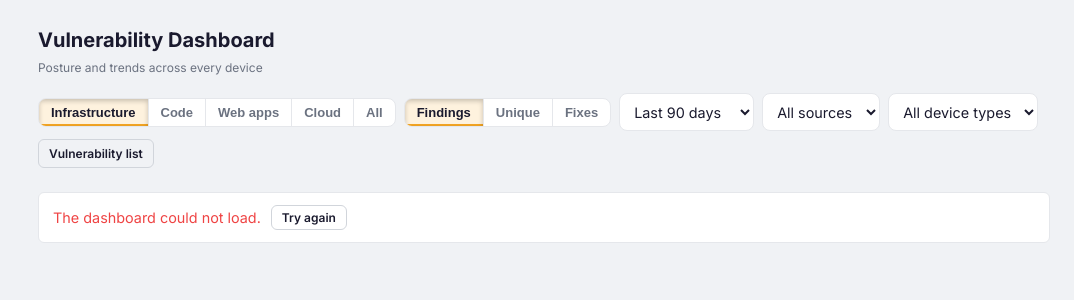
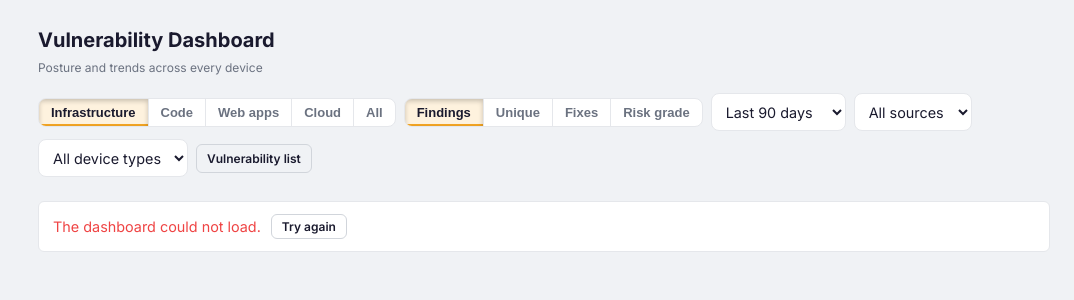
Before and after one commit to hackrange/ctem, a FastAPI app: template api/web/templates/pages/vuln_dashboard.html in a window 1280 px wide. Shown: the part 60-360 px from the top of the page, without its empty margins (206-1280 px from the left). Run offline with FastAPI, Linux system fonts and the light colour scheme; the template is opened without the code that fills it, so the values that code supplies are empty; parts of the project's set-up code (start-up, migrations or seed data) failed here and were passed over; some libraries are stand-ins or nearby versions.

Commit message:
feat: vulnerability dashboard Risk grade view (open findings F to A, each card opens the list at that grade); release 1.14.1

```diff
--- a/api/core/config.py
+++ b/api/core/config.py
@@ -65,7 +65,7 @@ class Settings(BaseSettings):
     public_url: str | None = None
     # The reverse proxy whose X-Forwarded-For / -Proto are believed (a hostname; empty = none). See api/core/trusted_proxy.py
     trusted_proxy_host: str = Field("", max_length=253, pattern=r"^[A-Za-z0-9.-]*$")
-    app_version: str = "1.14.0"
+    app_version: str = "1.14.1"
     # Country assumed for directory phone numbers with no country of their own (ISO 3166 alpha-2)
     phone_default_region: str = Field("US", pattern=r"^[A-Za-z]{2}$")
     # Comma-separated prefixes of admin/alt accounts that belong to a person (sulocal_jdoe -> jdoe)
--- a/api/core/vuln_dashboard.py
+++ b/api/core/vuln_dashboard.py
@@ -171,6 +171,10 @@ async def _units(db, w) -> dict:
                                      func.count().filter(sub.c.kev == 1), func.count().filter(sub.c.exp == 1))
                               .select_from(sub))).one()
         out[unit] = {"open": r[0], **{s: r[i + 1] for i, s in enumerate(SEVERITIES)}, "kev": r[5], "exploitable": r[6]}
+    # Open findings by their risk grade (F worst), for the Count switch's Risk grade view
+    g = (await db.execute(select(Finding.risk_grade, func.count()).select_from(Finding)
+                          .where(Finding.status.in_(OPEN), *w).group_by(Finding.risk_grade))).all()
+    out["grades"] = {k: 0 for k in "FDCBA"} | {k: n for k, n in g if k and k in "FDCBA"}
     # Findings no source has named a fix for yet: shown so the Fixes count is never mistaken for everything
     out["fixes"]["unassigned_findings"] = (await db.execute(
         select(func.count()).select_from(Finding).join(Vulnerability, Vulnerability.id == Finding.vuln_id)
--- a/api/routes/vulns.py
+++ b/api/routes/vulns.py
@@ -64,7 +64,11 @@ _AGE = Query(None, ge=0, le=36500, description="Only vulnerabilities whose oldes
 _TYPE = Query(None, alias="type", pattern="^(infra|code|web|cloud)$", description="Infrastructure, Code, Web apps or Cloud; none = all")
 
 
-def _vuln_query(scope, q, is_kev, min_cvss, source, affected_only, vtype=None, min_age_days=None, exploited=None, past_sla=False):
+_GRADE = Query(None, pattern="^[ABCDF]$", description="Only vulnerabilities with an open finding at this risk grade")
+
+
+def _vuln_query(scope, q, is_kev, min_cvss, source, affected_only, vtype=None, min_age_days=None, exploited=None, past_sla=False,
+                grade=None):
     # Global roles read the stored count and age; tag-scoped users get live ones for only their devices
     affected = (Vulnerability.affected_devices if scope is None else _affected_count(scope)).label("affected")
     oldest_expr = Vulnerability.first_found if scope is None else _oldest(scope)
@@ -97,6 +101,11 @@ def _vuln_query(scope, q, is_kev, min_cvss, source, affected_only, vtype=None, m
         late = select(Finding.id).join(Device, Device.id == Finding.device_id).where(
             Finding.vuln_id == Vulnerability.id, Finding.status.in_(_OPEN), in_scope(), _past_sla(), *([scope] if scope is not None else []))
         stmt = stmt.where(late.correlate(Vulnerability).exists())
+    if grade:   # the dashboard's Risk grade cards: an open finding in the viewer's scope at that grade
+        at = select(Finding.id).join(Device, Device.id == Finding.device_id).where(
+            Finding.vuln_id == Vulnerability.id, Finding.status.in_(_OPEN), Finding.risk_grade == grade, in_scope(),
+            *([scope] if scope is not None else []))
+        stmt = stmt.where(at.correlate(Vulnerability).exists())
     return stmt, (affected, oldest)
 
 
@@ -141,6 +150,7 @@ async def list_vulns(
     vtype: str | None = _TYPE,
     min_age_days: int | None = _AGE,
     past_sla: bool = False,
+    grade: str | None = _GRADE,
     sort: str | None = Query(None, max_length=32),
     order: str | None = Query(None, pattern="^(asc|desc)$"),
     limit: int = Query(50, ge=1, le=200),
@@ -152,7 +162,7 @@ async def list_vulns(
     # People who see only some assets see only vulnerabilities on at least one of them: the catalog of everything
     # else would open onto empty affected lists
     affected_only = affected_only or scope is not None
-    stmt, cols = _vuln_query(scope, q or cve_id, is_kev, min_cvss, source, affected_only, vtype, min_age_days, exploited, past_sla)
+    stmt, cols = _vuln_query(scope, q or cve_id, is_kev, min_cvss, source, affected_only, vtype, min_age_days, exploited, past_sla, grade)
     total = (await db.execute(select(func.count()).select_from(stmt.subquery()))).scalar_one()
     rows = (await db.execute(_sorted_vulns(stmt, cols, sort, order).limit(limit).offset(offset))).all()
     return {"vulns": [_vuln_summary(v, n, old) for v, n, old in rows], "total": total, "limit": limit, "offset": offset}
@@ -172,6 +182,7 @@ async def export_vulns(
     vtype: str | None = _TYPE,
     min_age_days: int | None = _AGE,
     past_sla: bool = False,
+    grade: str | None = _GRADE,
     sort: str | None = Query(None, max_length=32),
     order: str | None = Query(None, pattern="^(asc|desc)$"),
     where: dict = Depends(_where),
@@ -179,7 +190,7 @@ async def export_vulns(
 ):
     scope = dq.with_location(dq.with_tags(await device_scope(current_user, db), tag), where)
     affected_only = affected_only or scope is not None
-    stmt, cols = _vuln_query(scope, q, is_kev, min_cvss, source, affected_only, vtype, min_age_days, exploited, past_sla)
+    stmt, cols = _vuln_query(scope, q, is_kev, min_cvss, source, affected_only, vtype, min_age_days, exploited, past_sla, grade)
     stmt = _sorted_vulns(stmt, cols, sort, order)
     header = ["CVE", "Title", "Type", "CVSS", "EPSS", "KEV", "KEV added", "Exploit available", "Affected",
               "First found", "Age (days)", "Past SLA", "Source", "Source ID"]
--- a/api/web/static/css/components.css
+++ b/api/web/static/css/components.css
@@ -351,6 +351,8 @@
 .vd-kpi--critical { border-left-color: var(--severity-critical); }
 .vd-kpi--high { border-left-color: var(--severity-high); }
 .vd-kpi--low { border-left-color: var(--severity-low); }
+.vd-kpi--medium { border-left-color: var(--severity-medium); }
+.vd-kpi--ok { border-left-color: var(--severity-info); }
 .vd-kpi__label { font-size: 12px; color: var(--fg-muted); text-transform: uppercase; letter-spacing: .04em; }
 .vd-kpi__value { font-size: 22px; font-weight: 700; font-variant-numeric: tabular-nums; }
 .vd-grid { display: grid; grid-template-columns: repeat(2, minmax(0, 1fr)); gap: 16px; }
--- a/api/web/static/js/vuln_dashboard.js
+++ b/api/web/static/js/vuln_dashboard.js
@@ -57,7 +57,7 @@
     const tile = (label, value, href, cls = '', hint = '', bubble = 0) => `<a class="vd-kpi ${cls}" href="${esc(href)}"${hint ? ` title="${esc(hint)}"` : ''}>
         <span class="vd-kpi__label">${esc(label)}${bubble ? ` <span class="count-bubble" aria-label="${esc(bubble)} waiting for approval">${esc(bubble > 99 ? '99+' : bubble)}</span>` : ''}</span><span class="vd-kpi__value">${esc(n(value))}</span></a>`;
     // The first five count in the chosen unit: findings, unique vulnerabilities, or fixes
-    const u = unit !== 'findings' && data.units ? data.units[unit] : k;
+    const u = unit !== 'findings' && data.units && data.units[unit] ? data.units[unit] : k;
     const vl = extra => `/vulns?type=${kind}${extra ? `&${extra}` : ''}`;
     const dl = (() => {
       const p = new URLSearchParams({ asset: { infra: 'hosts', code: 'repositories', web: 'sites', cloud: 'cloud' }[kind] });
@@ -68,7 +68,10 @@
       return `/devices?${p}`;
     })();
     const fx = s => `/vulns/fixes?kind=${kind}${s ? `&severity=${s}` : ''}`;
-    const head = unit === 'fixes' ? [
+    const GRADE = { F: ['vd-kpi--critical', 'Act now: likely, reachable and costly'], D: ['vd-kpi--high', 'High risk'],
+                    C: ['vd-kpi--medium', 'Moderate risk'], B: ['vd-kpi--low', 'Low risk'], A: ['vd-kpi--ok', 'Unlikely or out of reach'] };
+    const head = unit === 'grades' ? 'FDCBA'.split('').map(g => tile(`Grade ${g}`, u[g] || 0, vl(`grade=${g}`), GRADE[g][0],
+      `${GRADE[g][1]}. Open findings scored ${g} by the risk model.`)) : unit === 'fixes' ? [
       tile('Fixes to apply', u.open, fx(''), '', `Each patch, upgrade or rollup once. ${n(u.unassigned_findings)} findings have no fix named by their source.`),
       tile('Fix critical', u.critical, fx('critical'), 'vd-kpi--critical', 'Fixes that resolve at least one critical finding'),
       tile('Fix high', u.high, fx(''), 'vd-kpi--high', 'Fixes whose worst finding is high'),
@@ -283,7 +286,7 @@
   }
 
   // Count by findings, unique vulnerabilities, or fixes (remembered, and kept in the link)
-  const UNITS = ['findings', 'vulns', 'fixes'];
+  const UNITS = ['findings', 'vulns', 'fixes', 'grades'];
   let unit = UNITS.includes(init.get('count')) ? init.get('count') : (() => {
     try { const u = localStorage.getItem('ctem.vulnUnit'); return UNITS.includes(u) ? u : 'findings'; } catch (e) { return 'findings'; }
   })();
--- a/api/web/templates/pages/vuln_dashboard.html
+++ b/api/web/templates/pages/vuln_dashboard.html
@@ -49,6 +49,7 @@
       <button type="button" data-unit="findings" aria-pressed="true" title="Every vulnerability on every asset, one each">Findings</button>
       <button type="button" data-unit="vulns" aria-pressed="false" title="Each vulnerability once, however many assets have it">Unique</button>
       <button type="button" data-unit="fixes" aria-pressed="false" title="Each patch, upgrade or rollup once: one fix can resolve many vulnerabilities">Fixes</button>
+      <button type="button" data-unit="grades" aria-pressed="false" title="Open findings by risk grade: how likely, how reachable, and what it would cost (Admin &gt; Risk model)">Risk grade</button>
     </div>
     <select id="vd-range" class="filter-select" aria-label="Range">
       <option value="30d">Last 30 days</option>
--- a/api/web/templates/pages/vulns.html
+++ b/api/web/templates/pages/vulns.html
@@ -128,9 +128,9 @@ function affectedDefault() {
 affectedDefault();
 if (initial.has('affected_only')) $('filter-affected').checked = initial.get('affected_only') === 'true';
 // From a dashboard row: filters with no control of their own, shown as removable chips
-const CARD = { past_sla: [/^(1|true)$/, () => 'Past SLA'] };
+const CARD = { past_sla: [/^(1|true)$/, () => 'Past SLA'], grade: [/^[ABCDF]$/, () => `Risk grade ${card.grade}`] };
 const card = {};
-Object.entries(CARD).forEach(([k, [re]]) => { const v = initial.get(k); if (v && re.test(v)) card[k] = 'true'; });
+Object.entries(CARD).forEach(([k, [re]]) => { const v = initial.get(k); if (v && re.test(v)) card[k] = k === 'grade' ? v : 'true'; });
 function showCard() {
   const box = $('vl-card'), keys = Object.keys(card);
   box.hidden = !keys.length;
```
Also changed, not shown: docs/project-overview.md (+1 -0 lines), tests/test_risk_grades_view.py (added, +36 -0 lines), CHANGELOG.md, README.md.
